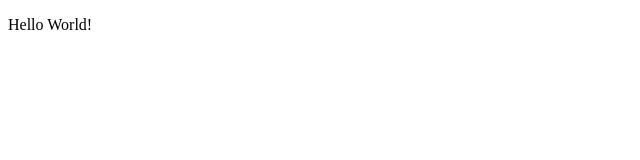
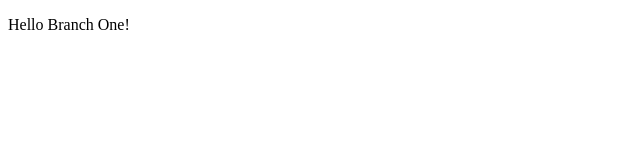
Before and after one commit to CPS847-Group-11/AssignmentOne, a plain HTML site: page git_tst/index.html in a window 1280 px wide. Shown: the full height of the page, 0-640 px from the left. Drawn offline with Linux system fonts and the light colour scheme.

Commit message:
closes #7

```diff
--- a/git_tst/index.html
+++ b/git_tst/index.html
@@ -6,6 +6,6 @@
     <title>Document</title>
 </head>
 <body>
-    <p>Hello World!</p>
+    <p>Hello Branch One!</p>
 </body>
 </html>
```
